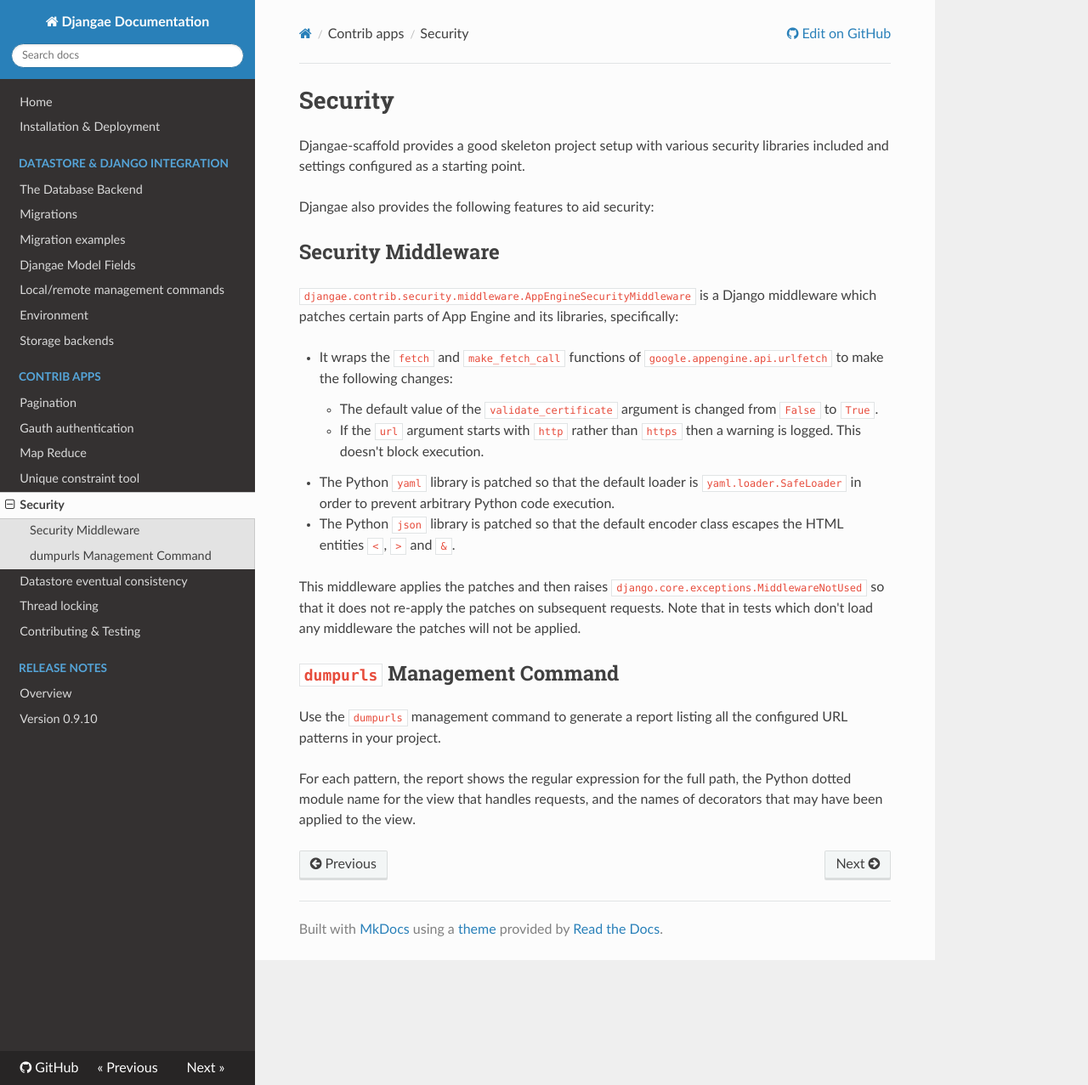
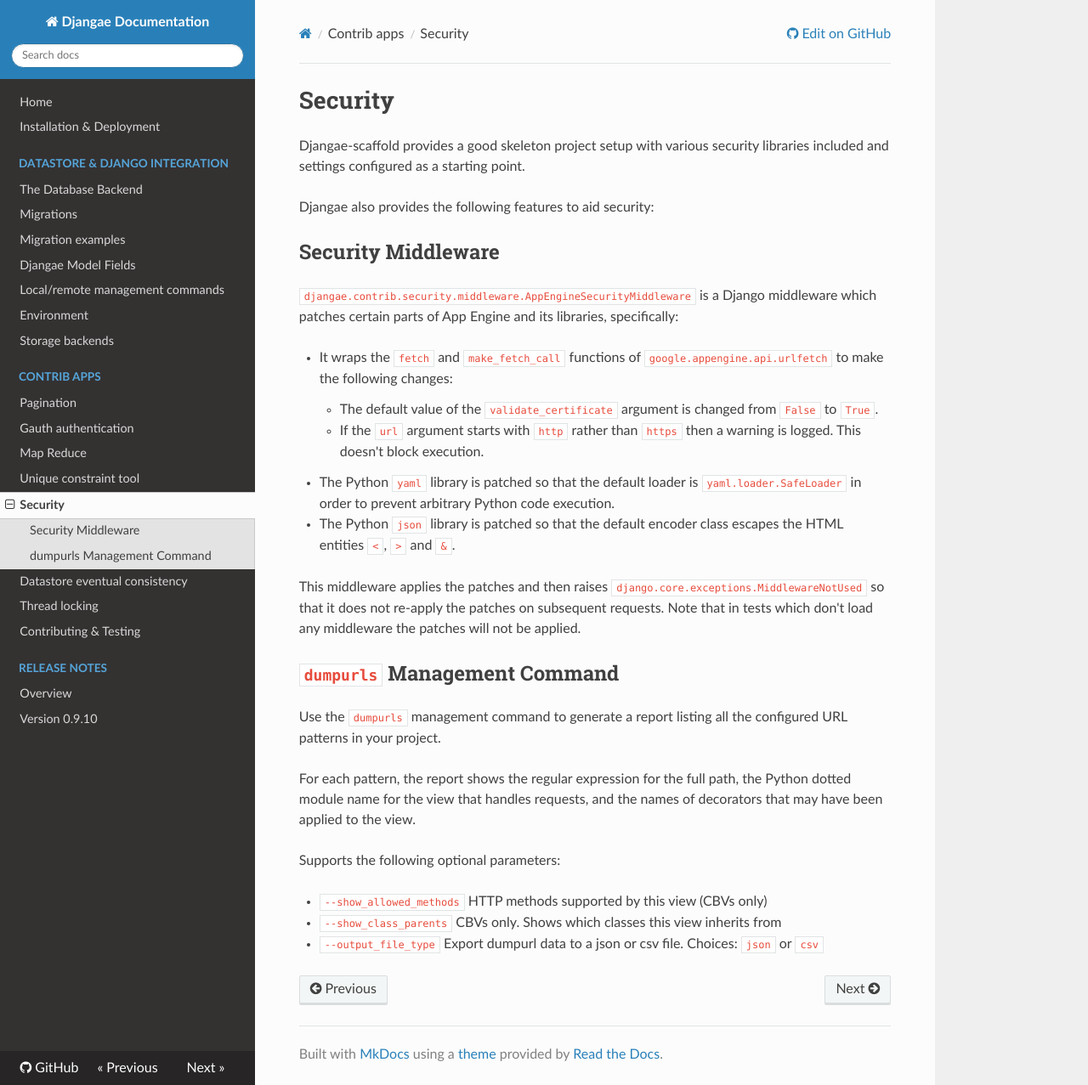
Before and after one commit to wittfabian/djangae, an MkDocs documentation site: the page built from docs/security.md, in a window 1280 px wide and 1277 px high. Shown: the whole window at 85% size. Built offline with MkDocs 1.6.1, drawn with Linux system fonts in a browser that asks for light colours; nearby versions of some CDN libraries; old or Windows-style settings are respelled for this version of MkDocs.

Commit message:
Update dumpurl documentation

```diff
--- a/docs/security.md
+++ b/docs/security.md
@@ -24,3 +24,9 @@
 Use the `dumpurls` management command to generate a report listing all the configured URL patterns in your project.
 
 For each pattern, the report shows the regular expression for the full path, the Python dotted module name for the view that handles requests, and the names of decorators that may have been applied to the view.
+
+Supports the following optional parameters:
+
+* `--show_allowed_methods` HTTP methods supported by this view (CBVs only)
+* `--show_class_parents` CBVs only.  Shows which classes this view inherits from
+* `--output_file_type` Export dumpurl data to a json or csv file.  Choices: `json` or `csv`
```
